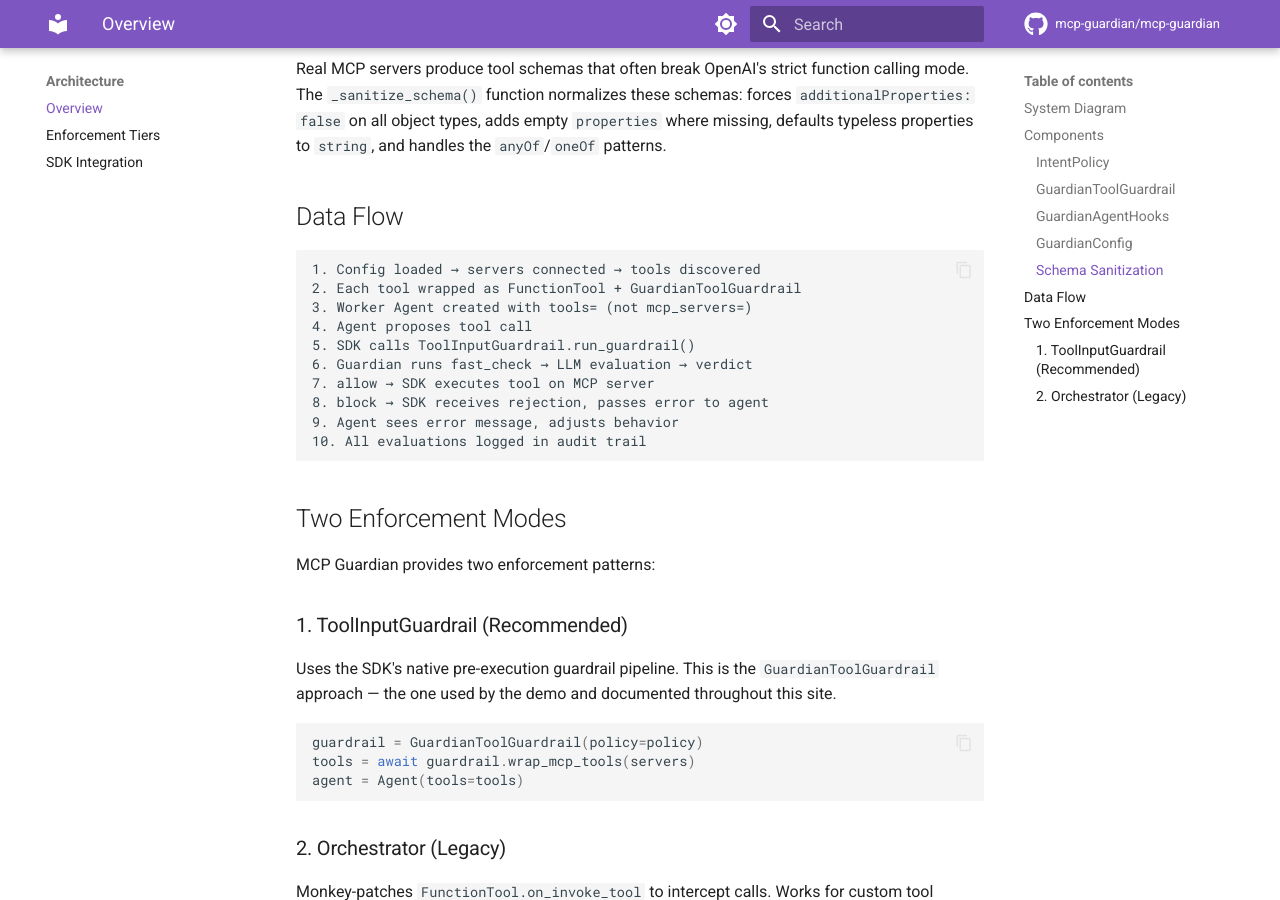
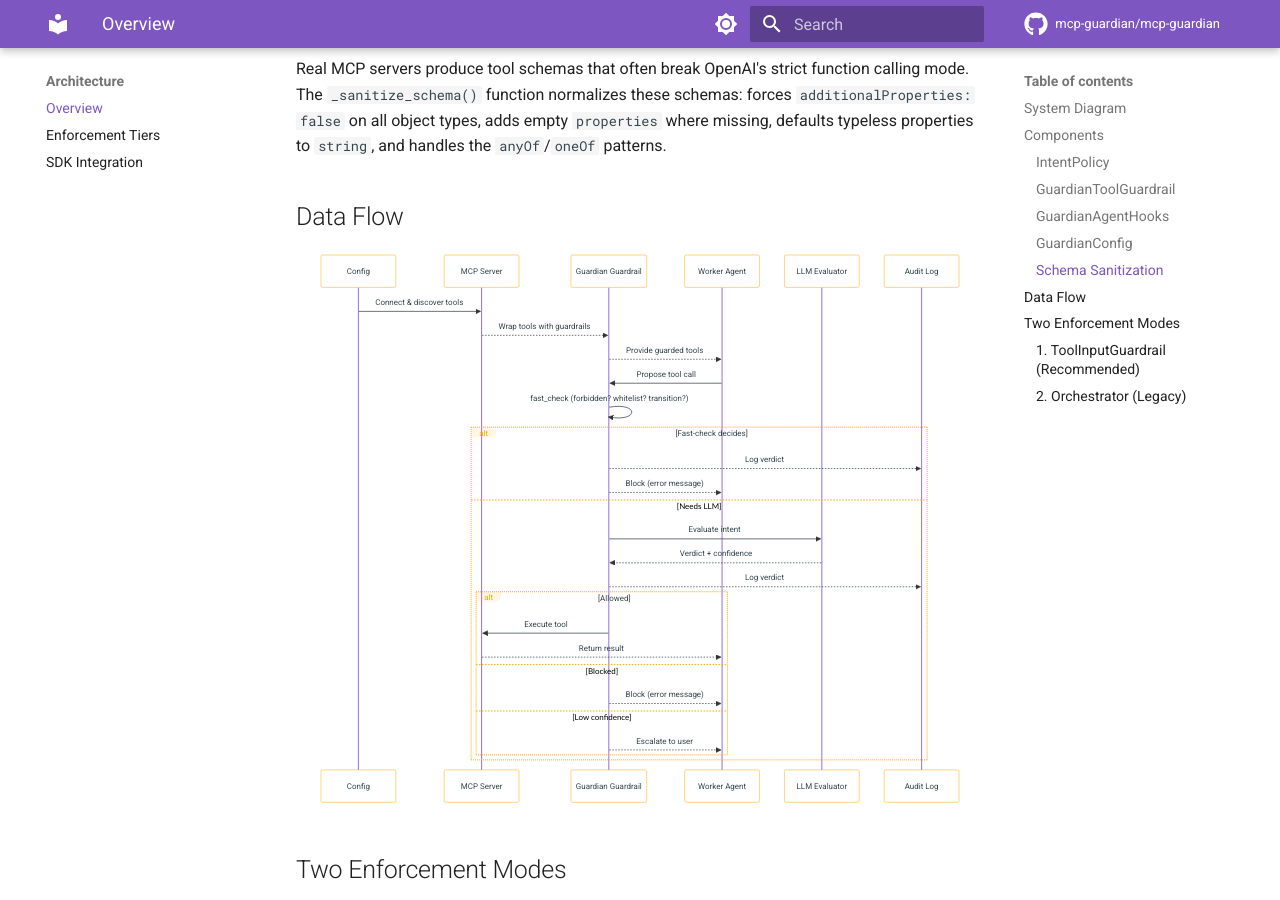
Before and after one commit to mcp-guardian/mcp-guardian, an MkDocs documentation site: the page built from docs/architecture/overview.md, in a window 1280 px wide and 900 px high, scrolled down 2008 px. Built offline with MkDocs 1.6.1 and Material for MkDocs 9.7.7, drawn with Linux system fonts in a browser that asks for light colours; comment, search, counter and statistics services are not loaded.

Commit message:
Replace ASCII data flow with Mermaid sequence diagram
Co-Authored-By: Claude Opus 4.6 <noreply@anthropic.com>

````diff
--- a/docs/architecture/overview.md
+++ b/docs/architecture/overview.md
@@ -52,17 +52,37 @@ Real MCP servers produce tool schemas that often break OpenAI's strict function
 
 ## Data Flow
 
-```
-1. Config loaded → servers connected → tools discovered
-2. Each tool wrapped as FunctionTool + GuardianToolGuardrail
-3. Worker Agent created with tools= (not mcp_servers=)
-4. Agent proposes tool call
-5. SDK calls ToolInputGuardrail.run_guardrail()
-6. Guardian runs fast_check → LLM evaluation → verdict
-7. allow → SDK executes tool on MCP server
-8. block → SDK receives rejection, passes error to agent
-9. Agent sees error message, adjusts behavior
-10. All evaluations logged in audit trail
+```mermaid
+sequenceDiagram
+    participant C as Config
+    participant S as MCP Server
+    participant G as Guardian Guardrail
+    participant A as Worker Agent
+    participant L as LLM Evaluator
+    participant AU as Audit Log
+
+    C->>S: Connect & discover tools
+    S-->>G: Wrap tools with guardrails
+    G-->>A: Provide guarded tools
+
+    A->>G: Propose tool call
+    G->>G: fast_check (forbidden? whitelist? transition?)
+    alt Fast-check decides
+        G-->>AU: Log verdict
+        G-->>A: Block (error message)
+    else Needs LLM
+        G->>L: Evaluate intent
+        L-->>G: Verdict + confidence
+        G-->>AU: Log verdict
+        alt Allowed
+            G->>S: Execute tool
+            S-->>A: Return result
+        else Blocked
+            G-->>A: Block (error message)
+        else Low confidence
+            G-->>A: Escalate to user
+        end
+    end
 ```
 
 ## Two Enforcement Modes
````
